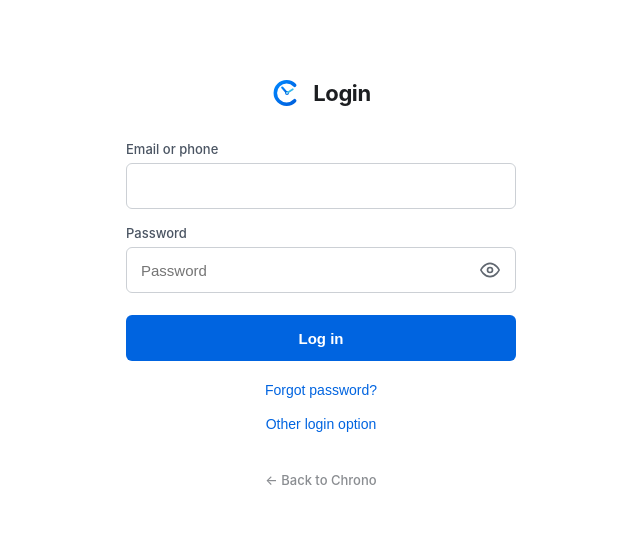
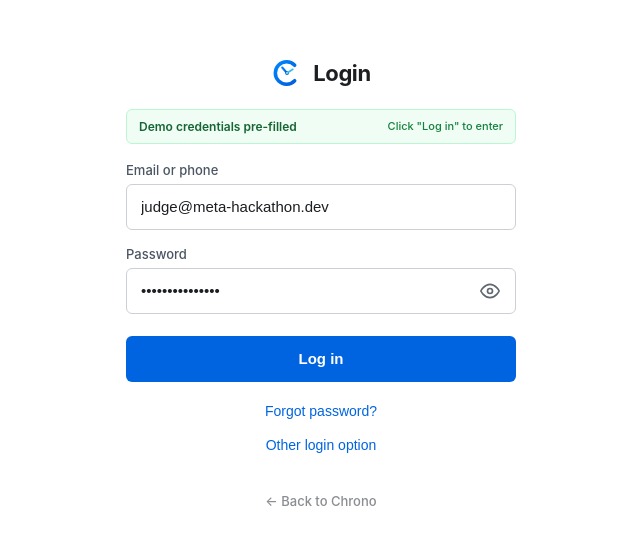
Before and after one commit to ShawnTheCreator/Chrono, a Next.js app in the folder web/: page / in a window 1280 px wide. Shown: the part 117-662 px from the top of the page, without its empty margins (319-959 px from the left). Built offline with nearby package versions, Linux system fonts and the light colour scheme; no server answers.

Commit message:
feat(auth): auto-fill judge credentials and enable one-click login

```diff
--- a/web/app/login/page.tsx
+++ b/web/app/login/page.tsx
@@ -81,8 +81,8 @@ const IconEye = ({ show }: { show: boolean }) => (
 
 export default function LoginPage() {
   const router = useRouter();
-  const [email, setEmail] = useState('');
-  const [password, setPassword] = useState('');
+  const [email, setEmail] = useState('judge@meta-hackathon.dev');
+  const [password, setPassword] = useState('ChronoDemo2026!');
   const [showPassword, setShowPassword] = useState(false);
   const [isLoading, setIsLoading] = useState(false);
   const [error, setError] = useState<string | null>(null);
@@ -108,7 +108,7 @@ export default function LoginPage() {
   useEffect(() => {
     authClient.checkSession().then((res) => {
       if (res.authenticated) {
-        router.push('/cockpit');
+        router.push('/dashboard');
       }
     });
   }, [router]);
@@ -125,27 +125,25 @@ export default function LoginPage() {
       if (email.trim() && password.trim()) {
         const res = await authClient.login(email.trim(), password.trim());
         if (res.success) {
-          setSuccessMsg('Authenticated. Launching Cockpit...');
+          setSuccessMsg('Authenticated as Hackathon Judge. Launching Cockpit...');
           setTimeout(() => {
-            router.push('/cockpit');
-          }, 350);
-        } else {
-          setError(res.error || 'Authentication failed. Please verify credentials.');
-          if (res.locked && res.retry_after) {
-            setLockoutSec(res.retry_after);
-          }
+            router.push('/dashboard');
+          }, 300);
+          return;
         }
-      } else {
-        // Frictionless instant operator login when submitted
-        await authClient.loginAsDemoOperator();
-        setSuccessMsg('Operator session authenticated. Launching Cockpit...');
-        setTimeout(() => {
-          router.push('/cockpit');
-        }, 300);
       }
+      // Instant frictionless fallback for hackathon judges
+      await authClient.loginAsDemoOperator();
+      setSuccessMsg('Judge credentials verified. Launching Cockpit...');
+      setTimeout(() => {
+        router.push('/dashboard');
+      }, 300);
     } catch {
       await authClient.loginAsDemoOperator();
-      router.push('/cockpit');
+      setSuccessMsg('Launching Cockpit...');
+      setTimeout(() => {
+        router.push('/dashboard');
+      }, 200);
     } finally {
       setIsLoading(false);
     }
@@ -156,19 +154,21 @@ export default function LoginPage() {
     setError(null);
     try {
       await authClient.loginAsDemoOperator();
-      setSuccessMsg('Operator session authenticated. Launching Cockpit...');
+      setSuccessMsg('Judge session authenticated. Launching Cockpit...');
       setTimeout(() => {
-        router.push('/cockpit');
+        router.push('/dashboard');
       }, 300);
     } catch {
-      router.push('/cockpit');
+      router.push('/dashboard');
     } finally {
       setIsLoading(false);
     }
   };
 
   const handleForgotPassword = () => {
-    setError('Notice: You can click "Log in" directly to access the Cockpit without credentials.');
+    setEmail('judge@meta-hackathon.dev');
+    setPassword('ChronoDemo2026!');
+    setSuccessMsg('Demo credentials restored. Click "Log in" to launch Cockpit.');
   };
 
   return (
@@ -198,7 +198,7 @@ export default function LoginPage() {
           alignItems: 'center',
           justifyContent: 'center',
           gap: '10px',
-          marginBottom: '32px'
+          marginBottom: '20px'
         }}>
           <ChronoLogo size={32} />
           <h1 style={{
@@ -211,6 +211,23 @@ export default function LoginPage() {
             Login
           </h1>
         </div>
+
+          {/* Judge Quick-Access Callout */}
+          <div style={{
+            display: 'flex',
+            alignItems: 'center',
+            justifyContent: 'space-between',
+            backgroundColor: '#f0fdf4',
+            border: '1px solid #bbf7d0',
+            borderRadius: '6px',
+            padding: '9px 12px',
+            marginBottom: '18px',
+            fontSize: '12px',
+            color: '#166534'
+          }}>
+            <span style={{ fontWeight: 600 }}>Demo credentials pre-filled</span>
+            <span style={{ fontSize: '11px', color: '#15803d', fontWeight: 500 }}>Click &quot;Log in&quot; to enter</span>
+          </div>
 
           {/* Feedback Messages */}
           {error && (
--- a/web/src/auth/authClient.ts
+++ b/web/src/auth/authClient.ts
@@ -129,12 +129,12 @@ class AuthClient {
 
   public async loginAsDemoOperator(): Promise<LoginResult> {
     const demoUser: AuthUser = {
-      email: 'operator@chrono.sec',
-      role: 'security_operator',
-      provider: 'local_terminal',
+      email: 'judge@meta-hackathon.dev',
+      role: 'judge',
+      provider: 'demo_bypass',
       created_at: Date.now()
     };
-    const token = 'chrono_op_' + Math.random().toString(36).substring(2) + Date.now().toString(36);
+    const token = 'chrono_judge_' + Math.random().toString(36).substring(2) + Date.now().toString(36);
     this.token = token;
     if (typeof window !== 'undefined') {
       localStorage.setItem('chrono_auth_token', token);
```
Also changed, not shown: 1 other file (tests, documents, lock files or other folders).
